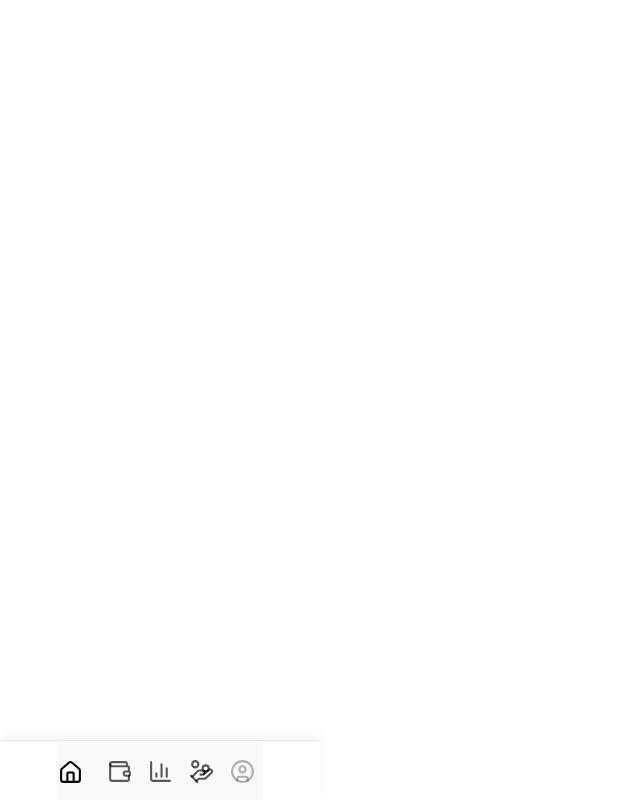
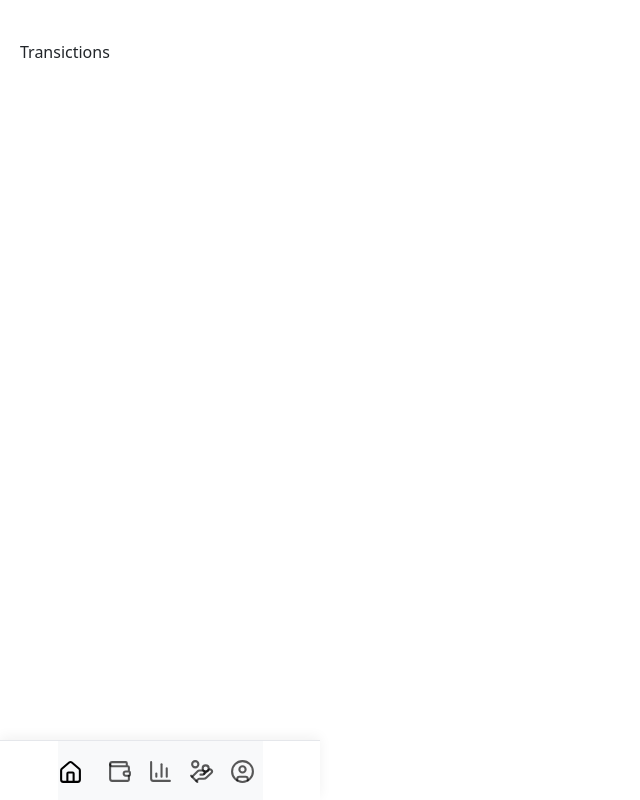
Before and after one commit to shaikhabuhasim0/finixy-expense-tracker, a React (Vite) app: page /Transiction in a window 1280 px wide. Shown: the whole page, without its empty margins (0-640 px from the left). Built offline with nearby package versions, Linux system fonts and the light colour scheme.

Commit message:
all routes

```diff
--- a/src/App.jsx
+++ b/src/App.jsx
@@ -5,6 +5,10 @@ import Homepage from './components/Homepage'
 import { BrowserRouter, Routes, Route } from "react-router-dom";
 import Transictions from './components/Transictions';
 import { Link } from 'react-router-dom';
+import Inslights from './components/Inslights';
+import Loan from './components/Loan';
+import User from './components/User';
+
 
  function App() {
   return (
@@ -16,6 +20,10 @@ import { Link } from 'react-router-dom';
 <Routes>
 <Route path="Homepage" element={<Homepage/>}/>
 <Route path="Transiction" element={<Transictions/>}/>
+<Route path="Inslights" element={<Inslights/>}/>
+<Route path="Loan" element={<Loan/>}/>
+<Route path="User" element={<User/>}/>
+
 </Routes>
 
 </BrowserRouter>
--- a/src/Components/Navbar.jsx
+++ b/src/Components/Navbar.jsx
@@ -26,13 +26,13 @@ export default function Navbar(props) {
         <Link className="nav-link" to="Transiction"><Wallet size={25} /><span className="sr-only"></span></Link>
       </li>
       <li className="nav-item">
-        <Link className="nav-link" to="#"><ChartColumn size={25} /></Link>
+        <Link className="nav-link" to="Inslights"><ChartColumn size={25} /></Link>
       </li>
       <li className="nav-item">
-        <Link className="nav-link" to="#"><HandCoins size={25} /></Link>
+        <Link className="nav-link" to="Loan"><HandCoins size={25} /></Link>
       </li>
       <li className="nav-item">
-        <Link className="nav-link disabled" to="#"><CircleUser size={25} /></Link>
+        <Link className="nav-link" to="User"><CircleUser size={25} /></Link>
       </li>
     </ul>
   </div>
--- a/src/Components/Transictions.jsx
+++ b/src/Components/Transictions.jsx
@@ -3,6 +3,6 @@ import React from 'react'
 
 export default function Transictions() {
   return (
-    <></>
+    <>Transictions</>
   )
 }
--- /dev/null
+++ b/src/Components/User.jsx
@@ -0,0 +1,7 @@
+import React from 'react'
+
+export default function User() {
+  return (
+    <div>User</div>
+  )
+}
```
